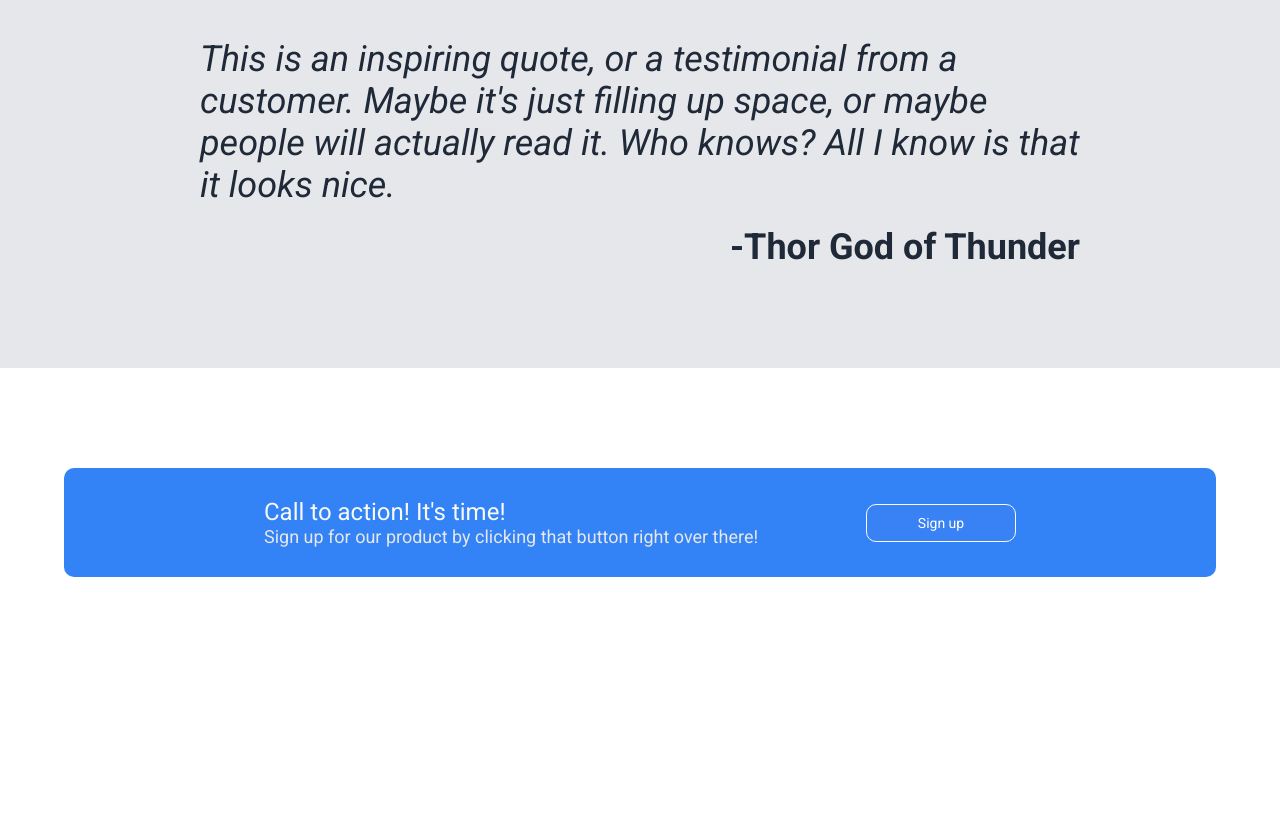
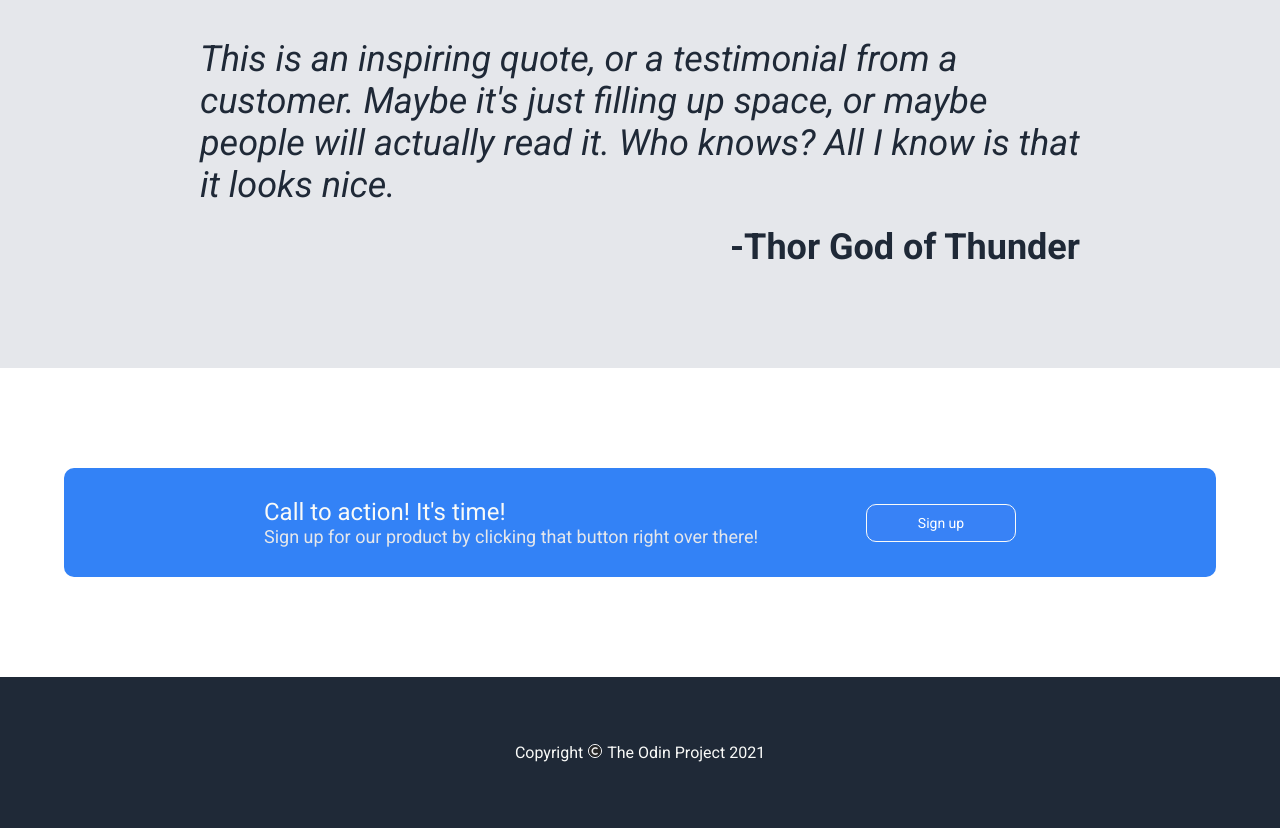
Before and after one commit to varazashvili/landing-page-one, a plain HTML site: page index.html in a window 1280 px wide. Shown: the part 1175-2003 px from the top of the page. Before the commit the page ends 1852 px from the top, so only its background shows below. Drawn offline with Linux system fonts and the light colour scheme.

Commit message:
finalize initial version of the project
Add footer, update page title and edited README.

```diff
--- a/index.html
+++ b/index.html
@@ -5,7 +5,7 @@
     <meta charset="UTF-8">
     <meta name="viewport" content="width=device-width, initial-scale=1.0">
     <link rel="stylesheet" href="styles/style.css">
-    <title>Document</title>
+    <title>First website</title>
 </head>
 
 <body>
@@ -81,6 +81,9 @@
             </div>
         </div>
     </div>
+    <div class="footer">
+        <p>Copyright<img class="copyright" src="../images/copyright2.png" alt="">The Odin Project 2021</p>
+    </div>
 </body>
 
 </html>
--- a/styles/style.css
+++ b/styles/style.css
@@ -235,3 +235,30 @@ body {
     justify-content: center;
     align-items: center;
 }
+
+/* ---------------------------Footer----------------------------------- */
+.footer {
+    display: flex;
+    justify-content: center;
+    align-items: center;
+    background: #1F2937;
+    padding: 50px 0;
+}
+
+.footer p {
+    color: #f9faf8;
+}
+
+.copyright {
+    width: 14px;
+    margin: 0 5px;
+    border: 1px solid #fff;
+    border-radius: 50px;
+}
+
+/* ----------button hover---------- */
+
+button:hover {
+    color: #1F2937;
+    background: #e5e7eb;
+}
```
Also changed, not shown: 1 other file.
